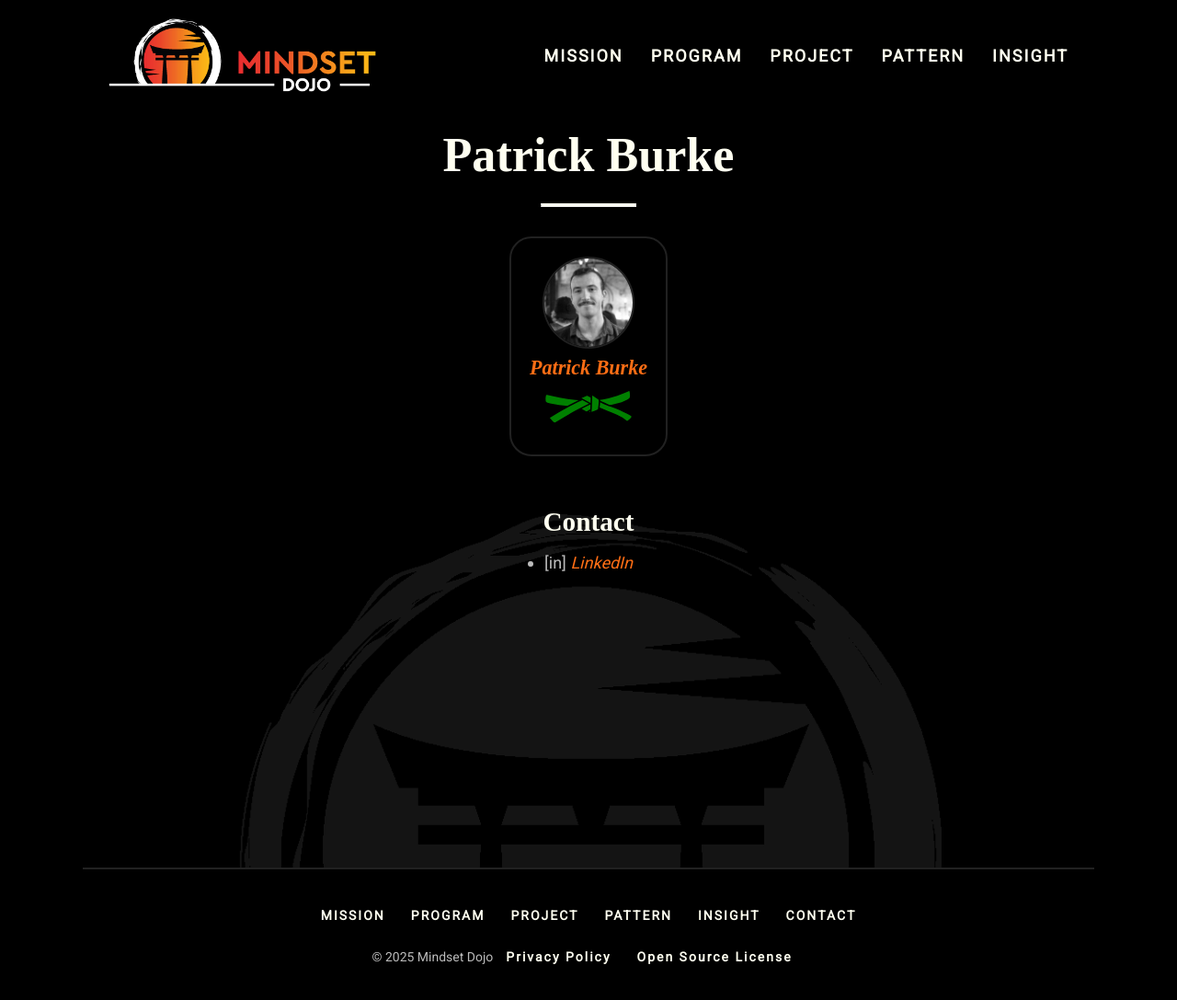
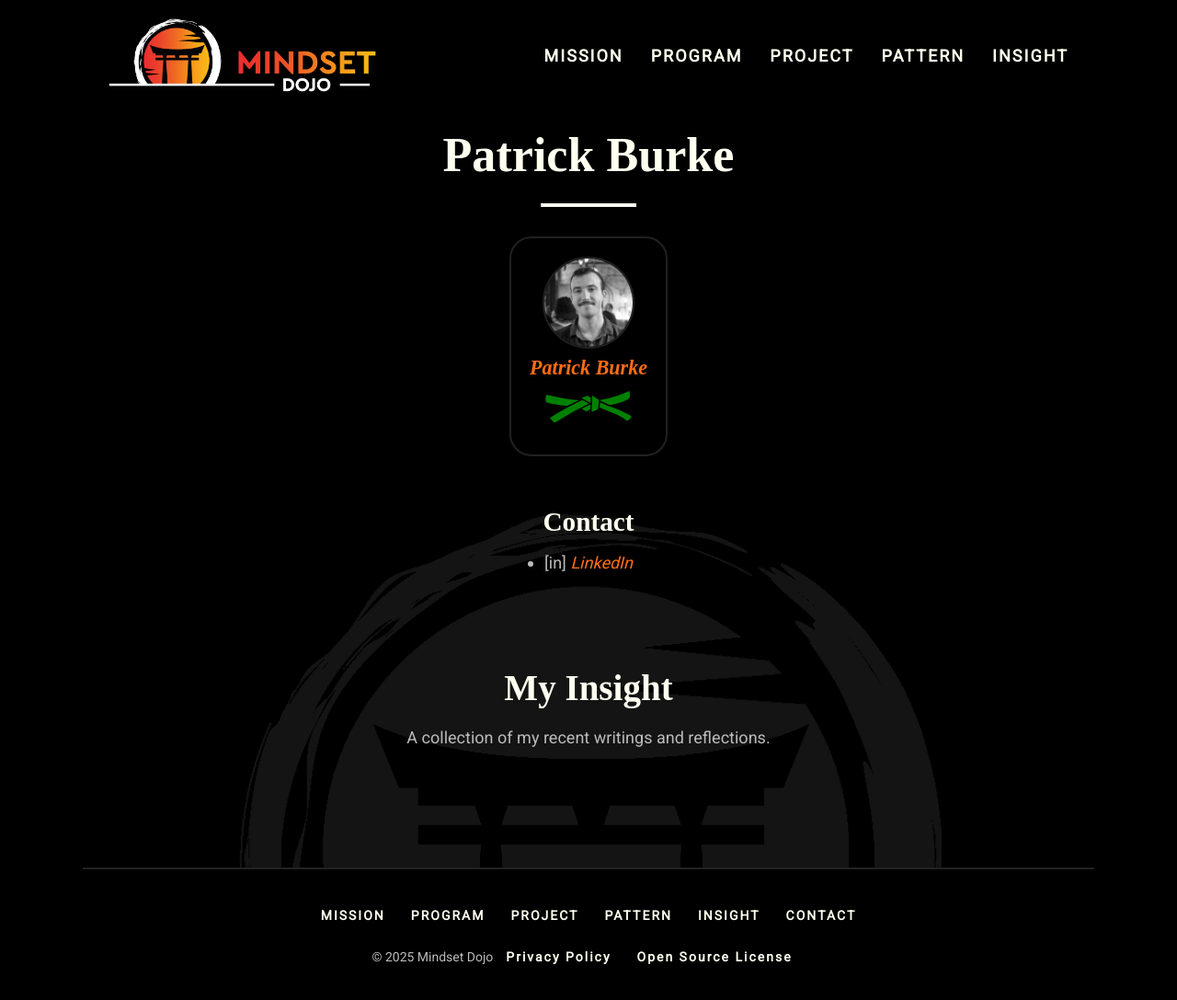
Before and after one commit to mindset-dojo/mindset-dojo.github.io, a Jekyll site: the page built from _authors/patrick-burke.md, in a window 1280 px wide and 1132 px high. Shown: the top 1087 px of the window at 92% size. Built offline with Jekyll 4.4.1, drawn with Linux system fonts in a browser that asks for light colours; some web fonts are replaced.

Commit message:
fix(author + insight-stream): move heading from insight-stream to author.yaml.

```diff
--- a/_data/author.yaml
+++ b/_data/author.yaml
@@ -4,6 +4,10 @@ sections:
   - type: markdown
     data:
       field: about
+  - type: markdown
+    data:
+      label: "My Insight"
+      content: "A collection of my recent writings and reflections."
   - type: insight-stream
     data:
       collection: insight
--- a/_includes/sections/insight-stream.html
+++ b/_includes/sections/insight-stream.html
@@ -141,7 +141,6 @@ New behavior:
           <section class="md-flow md-author-section">
             {% include sections/author.html author=author %}
             <div class="md-insight-list">
-              <h3> My Insight </h3>
               {%- for post in matched -%}
                 {% include sections/insight-item.html post=post excerpt_length=section.data.excerpt_length hide_author=true %}
               {%- endfor -%}
```
